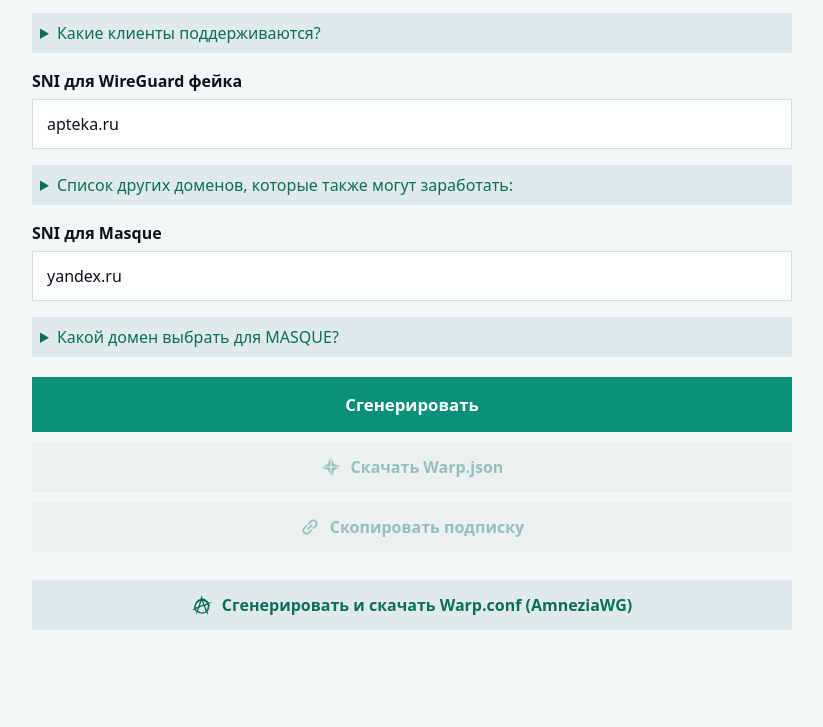
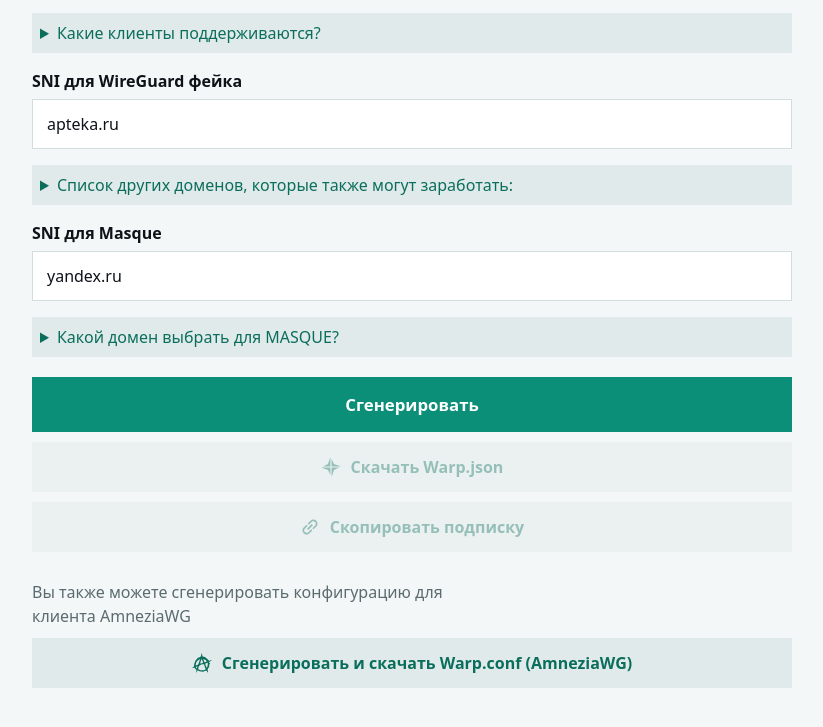
Before and after one commit to Neltharion01/warp-generator, a plain HTML site: page index.html in a window 1280 px wide. Shown: the part 141-868 px from the top of the page, without its empty margins (228-1051 px from the left). Before the commit the page ends 819 px from the top, so only its background shows below. Drawn offline with Linux system fonts and the light colour scheme.

Commit message:
Added awg description

```diff
--- a/index.html
+++ b/index.html
@@ -51,6 +51,7 @@ INCY подписку не поддерживает - импортируйте j
 </div>
 
 <div class="acts awg">
+  <div class="sub">Вы также можете сгенерировать конфигурацию для клиента AmneziaWG</div>
   <button id="bAwg"><svg><use href="static/symbols.svg#amnezia"></use></svg>Сгенерировать и скачать Warp.conf (AmneziaWG)</button>
 </div>
 </main>
--- a/static/style.css
+++ b/static/style.css
@@ -4,7 +4,7 @@
 html,body{margin:0;background:var(--bg);color:var(--text);font:16px/1.5 system-ui,-apple-system,"Segoe UI",Roboto,sans-serif}
 main{max-width:800px;margin:0 auto;padding:32px 20px 48px}
 h1{font-size:2.4rem;line-height:1.1;margin:0 0 8px;letter-spacing:-.02em;font-weight:750}
-p.sub{color:var(--mute);max-width:46ch}
+.sub{color:var(--mute);max-width:46ch}
 label{display:block;font-weight:600;margin-top:16px;margin-bottom:6px}
 input[type=text],select{width:100%;padding:12px 14px;font:inherit;color:var(--text);background:var(--surf);border:1px solid var(--line)}
 input[type=text]:focus,select:focus,button:focus-visible{outline:2px solid var(--acc);outline-offset:2px}
```
